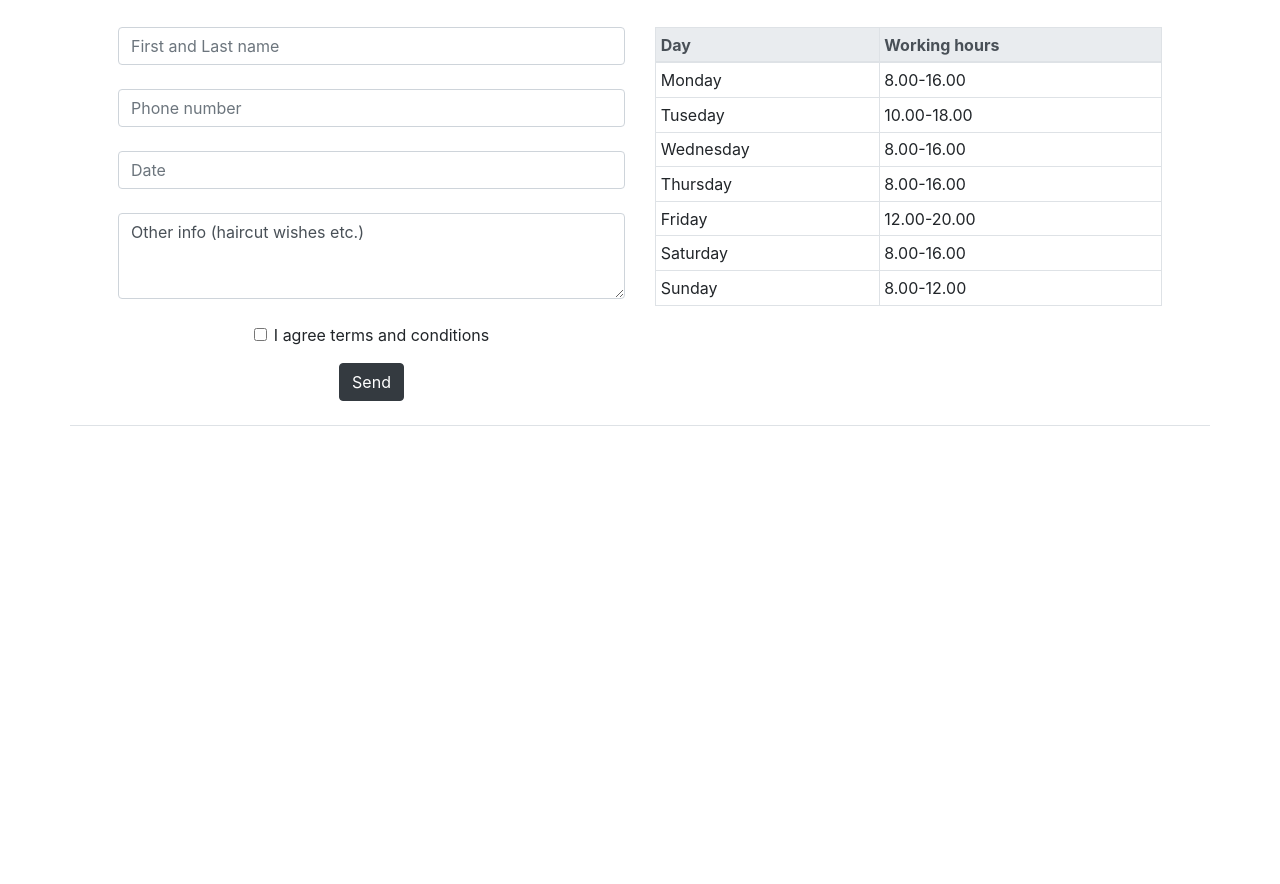
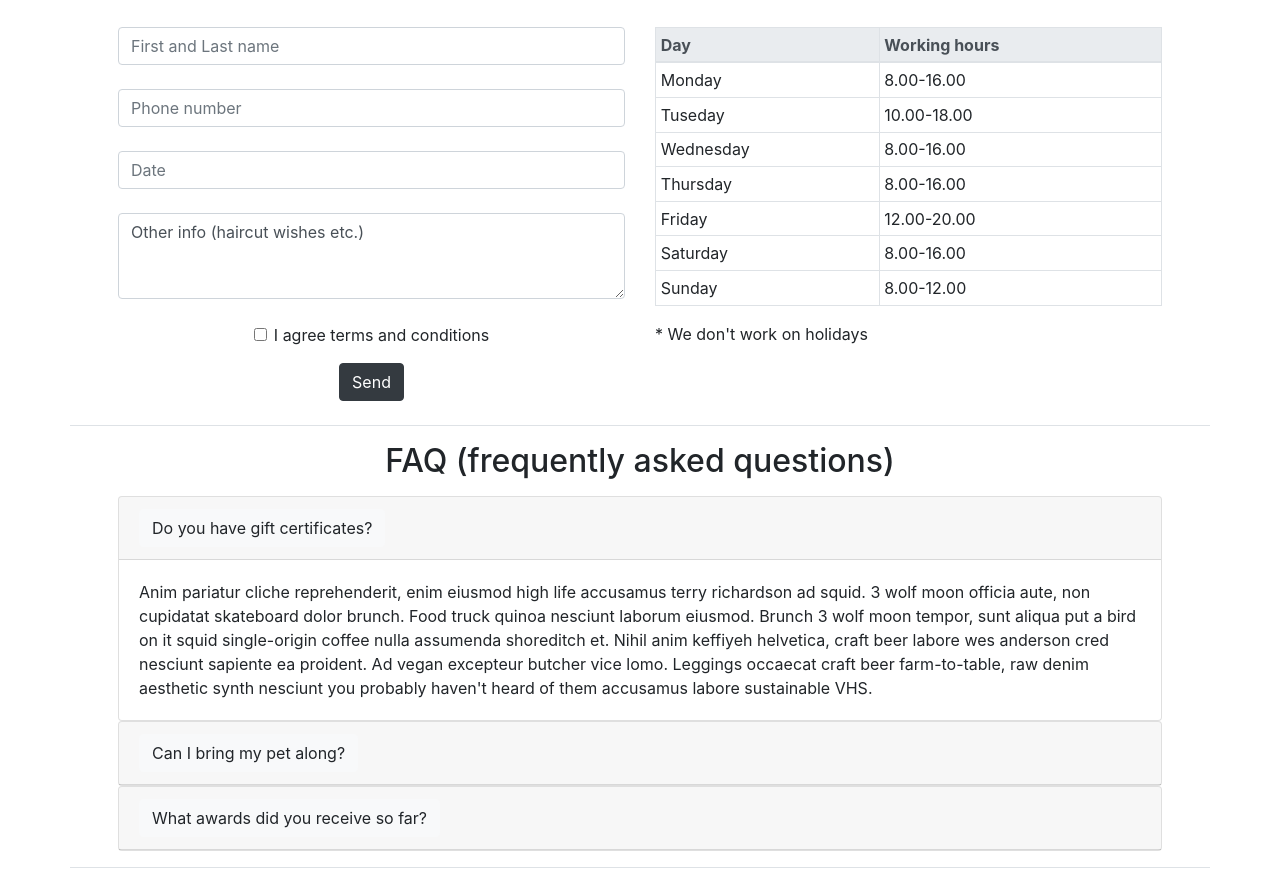
Before and after one commit to molnargabor007/bootstrap_practice, a plain HTML site: page index.html in a window 1280 px wide. Shown: the part 1303-2187 px from the top of the page. Before the commit the page ends 1745 px from the top, so only its background shows below. Drawn offline with nearby package versions, Linux system fonts and the light colour scheme.

Commit message:
accordion added

```diff
--- a/index.html
+++ b/index.html
@@ -27,7 +27,7 @@
             <a class="nav-link" href="#appointment">Make an appointment</a>
           </li>
           <li class="nav-item active">
-            <a class="nav-link" href="#">FAQ</a>
+            <a class="nav-link" href="#faq">FAQ</a>
           </li>
           <li class="nav-item active">
             <a class="nav-link" href="#">About us</a>
@@ -172,13 +172,64 @@
             </tr>
           </tbody>
         </table>
-
+        <p class="text-left">* We don't work on holidays</p>
     </div>
-
-
 
   </div>
 </div>
+
+<!--accordion-->
+
+<div id="faq" class="container px-md-5 my-3 pb-3 border-bottom">
+  <h2 class="my-3 text-center">FAQ (frequently asked questions)</h2>
+  <div id="accordion">
+      <div class="card">
+        <div class="card-header" id="gift">
+          <h5 class="mb-0">
+            <button class="btn btn-light" data-toggle="collapse" data-target="#collapseOne" aria-expanded="true" aria-controls="collapseOne">
+        Do you have gift certificates?
+      </button>
+    </h5>
+  </div>
+    <div id="collapseOne" class="collapse show" aria-labelledby="gift" data-parent="#accordion">
+      <div class="card-body">
+        Anim pariatur cliche reprehenderit, enim eiusmod high life accusamus terry richardson ad squid. 3 wolf moon officia aute, non cupidatat skateboard dolor brunch. Food truck quinoa nesciunt laborum eiusmod. Brunch 3 wolf moon tempor, sunt aliqua put a bird on it squid single-origin coffee nulla assumenda shoreditch et. Nihil anim keffiyeh helvetica, craft beer labore wes anderson cred nesciunt sapiente ea proident. Ad vegan excepteur butcher vice lomo. Leggings occaecat craft beer farm-to-table, raw denim aesthetic synth nesciunt you probably haven't heard of them accusamus labore sustainable VHS.
+      </div>
+    </div>
+    </div>
+
+<div class="card">
+  <div class="card-header" id="pet">
+    <h5 class="mb-0">
+      <button class="btn btn-light collapsed" data-toggle="collapse" data-target="#collapseTwo" aria-expanded="false" aria-controls="collapseTwo">
+        Can I bring my pet along?
+      </button>
+    </h5>
+  </div>
+  <div id="collapseTwo" class="collapse" aria-labelledby="pet" data-parent="#accordion">
+    <div class="card-body">
+      Anim pariatur cliche reprehenderit, enim eiusmod high life accusamus terry richardson ad squid. 3 wolf moon officia aute, non cupidatat skateboard dolor brunch. Food truck quinoa nesciunt laborum eiusmod. Brunch 3 wolf moon tempor, sunt aliqua put a bird on it squid single-origin coffee nulla assumenda shoreditch et. Nihil anim keffiyeh helvetica, craft beer labore wes anderson cred nesciunt sapiente ea proident. Ad vegan excepteur butcher vice lomo. Leggings occaecat craft beer farm-to-table, raw denim aesthetic synth nesciunt you probably haven't heard of them accusamus labore sustainable VHS.
+    </div>
+  </div>
+</div>
+
+<div class="card">
+  <div class="card-header" id="awards">
+    <h5 class="mb-0">
+      <button class="btn btn-light collapsed" data-toggle="collapse" data-target="#collapseThree" aria-expanded="false" aria-controls="collapseThree">
+        What awards did you receive so far?
+      </button>
+    </h5>
+  </div>
+  <div id="collapseThree" class="collapse" aria-labelledby="awards" data-parent="#accordion">
+    <div class="card-body">
+      Anim pariatur cliche reprehenderit, enim eiusmod high life accusamus terry richardson ad squid. 3 wolf moon officia aute, non cupidatat skateboard dolor brunch. Food truck quinoa nesciunt laborum eiusmod. Brunch 3 wolf moon tempor, sunt aliqua put a bird on it squid single-origin coffee nulla assumenda shoreditch et. Nihil anim keffiyeh helvetica, craft beer labore wes anderson cred nesciunt sapiente ea proident. Ad vegan excepteur butcher vice lomo. Leggings occaecat craft beer farm-to-table, raw denim aesthetic synth nesciunt you probably haven't heard of them accusamus labore sustainable VHS.
+    </div>
+  </div>
+</div>
+</div>
+</div>
+
 
 
     <script src="https://code.jquery.com/jquery-3.2.1.slim.min.js" integrity="sha384-KJ3o2DKtIkvYIK3UENzmM7KCkRr/rE9/Qpg6aAZGJwFDMVNA/GpGFF93hXpG5KkN" crossorigin="anonymous"></script>
```
